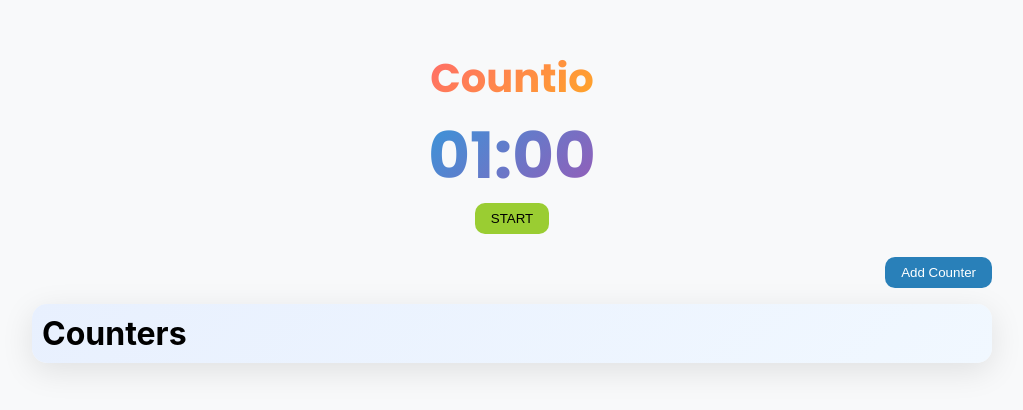
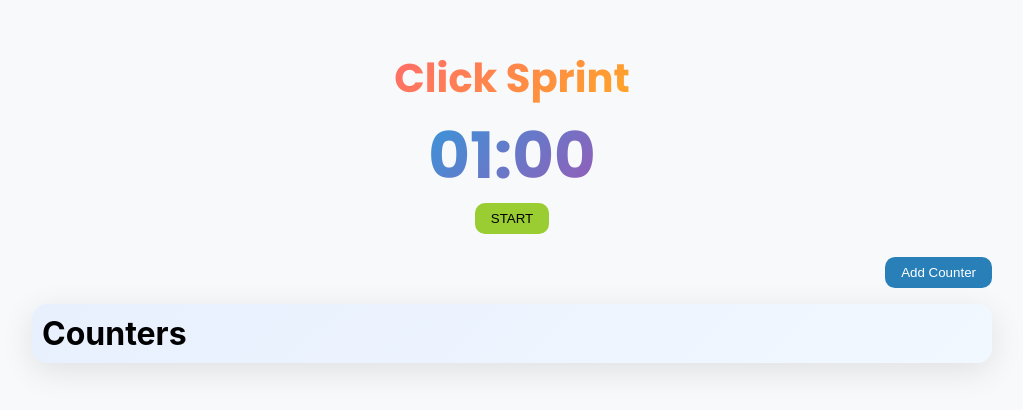
Before and after one commit to weilunchen210/ClickSprint, a plain HTML site: page index.html in a window 1280 px wide. Shown: the part 182-592 px from the top of the page, without its empty margins (128-1151 px from the left). Drawn offline with Linux system fonts and the light colour scheme.

Commit message:
chore: edit title

```diff
--- a/index.html
+++ b/index.html
@@ -14,7 +14,7 @@
 <body>
     <div class="wrapper">
         <header>
-            <p class="title">Countio</p>
+            <p class="title">Click Sprint</p>
             <p class="timer">01:00</p>
             <button class="start" onClick="startTimer(this)">START</button>
         </header>
```
